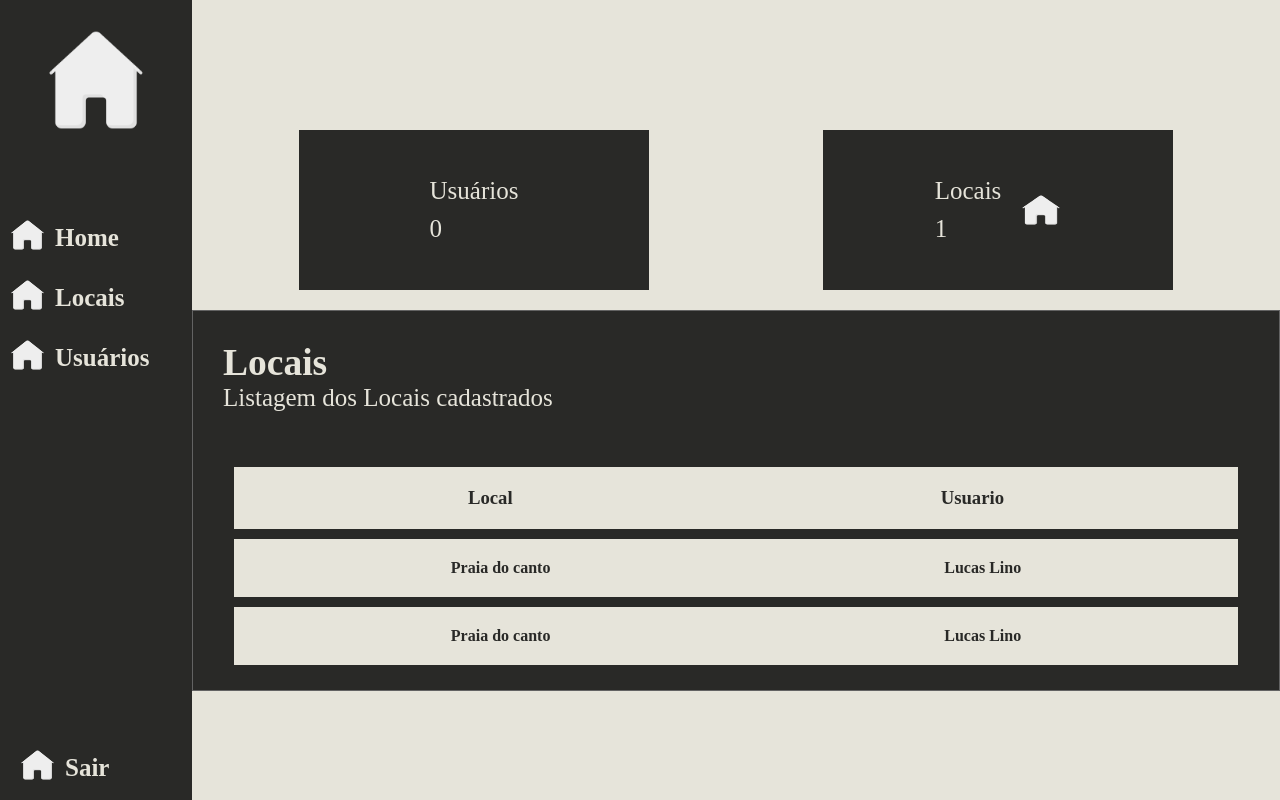
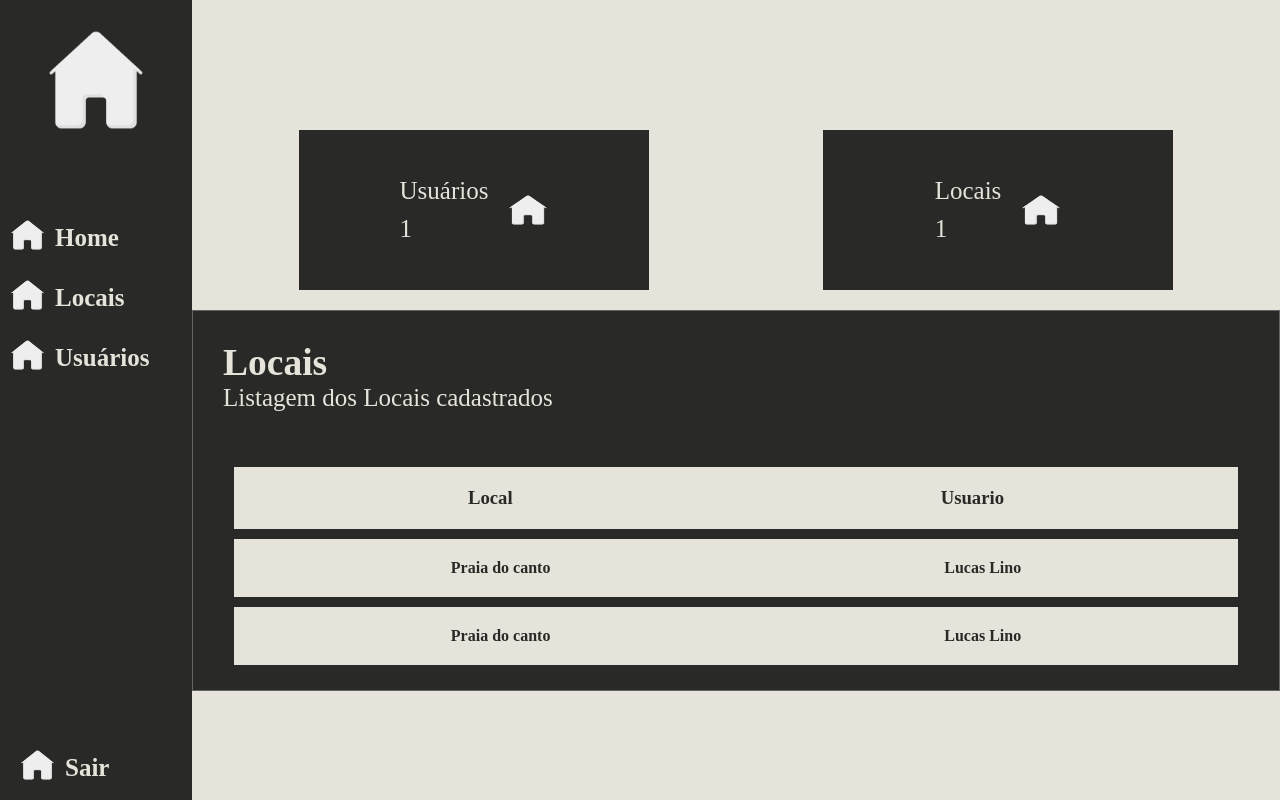
Before and after one commit to lucaslino98/frontVIAGEM, a React (Vite) app: page /dashboard in a window 1280 px wide. Built offline with nearby package versions, Linux system fonts and the light colour scheme.

Commit message:
:construction: Componetizado o dashOpt

```diff
--- /dev/null
+++ b/src/contexts/dashOptions/dashOpt.jsx
@@ -0,0 +1,66 @@
+import LogoHome from './casa.png'
+
+function DashOptions(){
+    return(
+        <>
+         <div className="dashInfor">
+                        <div className='dashInflocalUsu'>
+                            <div className="dashUsuario">
+                                <div className='dashUsuarioContador'>
+
+                                    <span>Usuários</span>
+                                    <span>1</span>
+                                </div>
+                                <img src={LogoHome} />
+
+                            </div>
+
+
+                            <div className="dashUsuario">
+
+                                <div className='dashUsuarioContador'>
+
+                                    <span>Locais</span>
+                                    <span>1</span>
+                                </div>
+                                <img src={LogoHome} />
+                            </div>
+                        </div>
+
+
+                        <div className="dashLocalUsuario">
+
+                            <div className="dashTituloLocal">
+                                <h2>Locais</h2>
+                                <span>Listagem dos Locais cadastrados</span>
+                            </div>
+
+                            <div className='dashTable'>
+                                <div className='dashNameUsuarioLocal'>
+                                    <h3>Local</h3>
+                                    <h3>Usuario</h3>
+                                </div>
+
+                                <div className='dashNameUsuarioLocal'>
+                                    <h4>Praia do canto</h4>
+                                    <h4>Lucas Lino</h4>
+
+                                </div>
+
+                                <div className='dashNameUsuarioLocal'>
+                                    <h4>Praia do canto</h4>
+                                    <h4>Lucas Lino</h4>
+
+                                </div>
+
+                            </div>
+
+
+                        </div>
+
+                    </div>
+        </>
+    )
+}
+
+export default DashOptions
--- a/src/pages/dashboard/dash.css
+++ b/src/pages/dashboard/dash.css
@@ -26,6 +26,12 @@
     align-items: center;
     height: 100%;
     width: 15%;
+}
+
+.dashLink {
+    width: 100%;
+    text-decoration: none;
+    cursor: pointer;
 }
 
 .dashLista,
--- a/src/pages/dashboard/dashboard.jsx
+++ b/src/pages/dashboard/dashboard.jsx
@@ -1,6 +1,7 @@
+import { Link } from 'react-router-dom'
 import './dash.css'
 import LogoHome from './img/casa.png'
-import LogoUsuarios from './img/usuario.png'
+import DashOptions from '../../contexts/dashOptions/dashOpt'
 function Dashboard() {
     return (
         <>
@@ -10,98 +11,46 @@ function Dashboard() {
                     <div className='imgDashMenu'>
                         <img src={LogoHome} />
                     </div>
+
                     <ul className="dashLista">
+
+                        <Link to='/' className='dashLink'>
                             <li>
                                 <img src={LogoHome} alt="Logo Home" />
+                                <span>Home</span>
+                            </li>
+                        </Link>
+
+                        <Link to='/' className='dashLink'>
+                            <li>
+                                <img src={LogoHome} alt="Logo Home" />
+                                <span>Locais</span>
+                            </li>
+                        </Link>
 
 
-                            <span>Home</span>
-
-
-                        </li>
-
-
-                        <li>
-                            <img src={LogoHome} alt="Logo Home" />
-
-                            <span>Locais</span>
-                        </li>
-
-
+                        <Link to='/' className='dashLink'>
                             <li>
                                 <img src={LogoHome} alt="Logo Home" />
                                 <span>Usuários</span>
                             </li>
+                        </Link>
                     </ul>
 
                     <ul className="dashSair">
+                        <Link to={-1} className='dashLink'>
                             <li>
                                 <img src={LogoHome} alt="Logo Home" />
                                 <span>Sair</span>
                             </li>
+                        </Link>
                     </ul>
                 </div>
 
 
                 <div className="dashOptions">
 
-                    <div className="dashInfor">
-                        <div className='dashInflocalUsu'>
-                            <div className="dashUsuario">
-                                <div className='dashUsuarioContador'>
-                                    <span>Usuários</span>
-                                    <span>0</span>
-                                </div>
-                            </div>
-
-
-                            <div className="dashUsuario">
-
-                                <div className='dashUsuarioContador'>
-
-                                    <span>Locais</span>
-                                    <span>1</span>
-                                </div>
-                                <img src={LogoHome} />
-                            </div>
-                        </div>
-
-
-                        <div className="dashLocalUsuario">
-
-                            <div className="dashTituloLocal">
-                                <h2>Locais</h2>
-                                <span>Listagem dos Locais cadastrados</span>
-                            </div>
-
-                            <div className='dashTable'>
-                                <div className='dashNameUsuarioLocal'>
-                                    <h3>Local</h3>
-                                    <h3>Usuario</h3>
-                                </div>
-
-                                <div className='dashNameUsuarioLocal'>
-                                    <h4>Praia do canto</h4>
-                                    <h4>Lucas Lino</h4>
-
-                                </div>
-
-                                <div className='dashNameUsuarioLocal'>
-                                    <h4>Praia do canto</h4>
-                                    <h4>Lucas Lino</h4>
-
-                                </div>
-
-                            </div>
-
-
-                        </div>
-
-                    </div>
-
-
-
-
+                    <DashOptions />
 
                 </div>
 
--- a/src/routes/routes.jsx
+++ b/src/routes/routes.jsx
@@ -3,6 +3,7 @@ import { AuthProvider } from '../contexts/auth/auth';
 import PageLogin from '../pages/login/pageLogin'
 import CadastroUsuario from '../contexts/cadastroUsuario/cadastroUsuario'
 import Dashboard from '../pages/dashboard/dashboard';
+import DashOptions from '../contexts/dashOptions/dashOpt';
 function RoutesComponent() {
     return (
         <>
@@ -13,6 +14,7 @@ function RoutesComponent() {
                         <Route path='/' element={<PageLogin />} />
                         <Route path='/cadastro' element={<CadastroUsuario />} />
                         <Route path='/dashboard' element={<Dashboard />} />
+                        <Route path='/dashOptions' element={<DashOptions />} />
 
                     </Routes>
                 </BrowserRouter>
```
Also changed, not shown: src/contexts/dashOptions/casa.png (added). Lines whose indentation alone changed are shown as unchanged.
